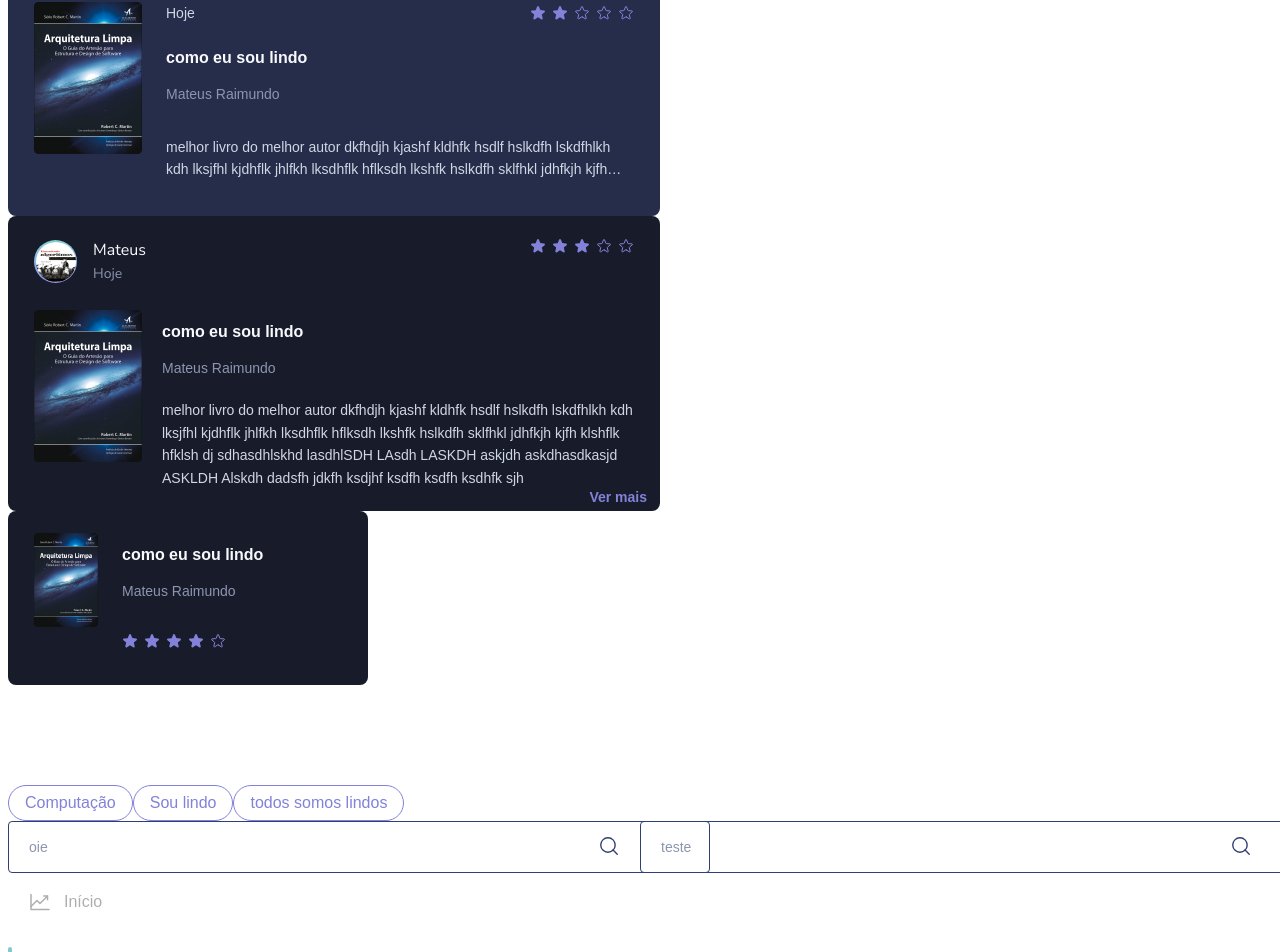
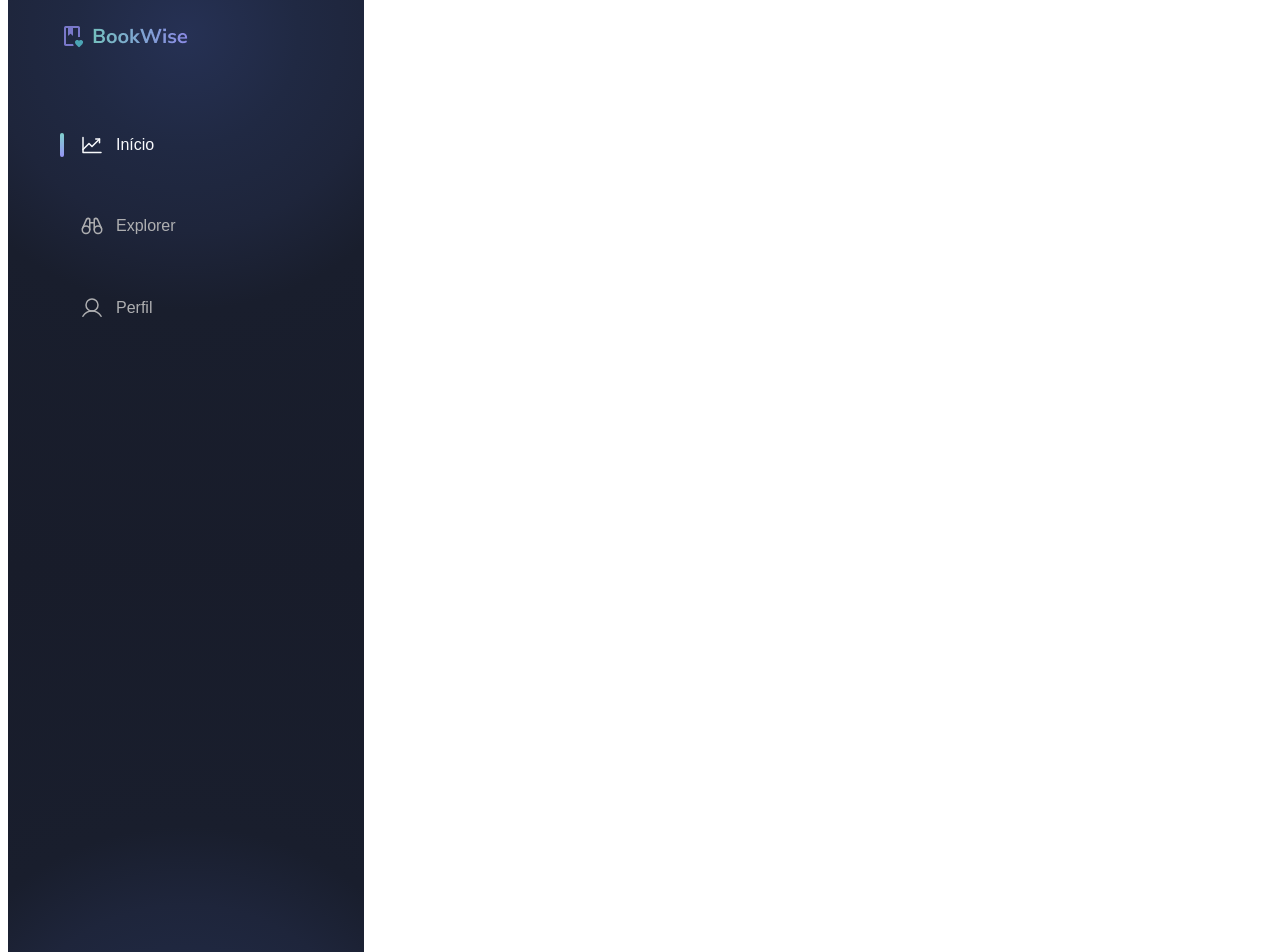
Before and after one commit to mateusrc-dev/bookwise, a Next.js app: page /home in a window 1280 px wide. Shown: the part 100-1052 px from the top of the page. Built offline with nearby package versions, Linux system fonts and the light colour scheme.

Commit message:
create component Menu

```diff
--- a/package.json
+++ b/package.json
@@ -19,9 +19,11 @@
     "phosphor-react": "^1.4.1",
     "react": "18.2.0",
     "react-dom": "18.2.0",
+    "react-show-more": "^2.0.0",
     "typescript": "5.0.4"
   },
   "devDependencies": {
+    "@types/react-show-more": "^2.0.3",
     "@types/react-show-more-text": "^1.4.2"
   }
 }
--- a/src/components/Card/index.tsx
+++ b/src/components/Card/index.tsx
@@ -15,6 +15,7 @@ import {
 import { Star } from "phosphor-react";
 import ImageTest from "../../assets/entendendo-algoritmos.png";
 import { useState } from "react";
+import ShowMore from "react-show-more";
 
 type Props = {
   src: StaticImageData;
@@ -171,11 +172,17 @@ export default function Card({
               <p style={{ marginBottom: "20px" }} className="author">
                 {author}
               </p>
-              {description.length > 200 ? (
-                <div style={{ display: "flex", flexDirection: "row", alignItems: "flex-end" }}>
+              {description.length > 262 ? (
+                <div
+                  style={{
+                    display: "flex",
+                    flexDirection: "row",
+                    alignItems: "flex-end",
+                  }}
+                >
                   <span className="description">{description}</span>
                   <ShowMoreText onClick={handleShowMoreText}>
-                    {showText ? "Ver mais" : "Ver menos"}
+                    {showText ? "ver mais" : "ver menos"}
                   </ShowMoreText>
                 </div>
               ) : (
--- /dev/null
+++ b/src/components/Menu/index.tsx
@@ -0,0 +1,67 @@
+import Image, { StaticImageData } from "next/image";
+import { ContainerNavigation, LinkLogout, MenuContainer } from "./styles";
+import Logo from "../../assets/Logo.png";
+import Navigation from "../Navigation";
+import { Binoculars, ChartLineUp, SignIn, User } from "phosphor-react";
+import imageDefault from "../../assets/rocketIcon.png";
+
+type Props = {
+  loggedInUser?: boolean;
+  avatarUser?: StaticImageData;
+  nameUser?: string;
+};
+
+export default function Menu({
+  loggedInUser = false,
+  nameUser = "insira o nome do usuário com a prop 'nameUser'",
+  avatarUser = imageDefault,
+}: Props) {
+  return (
+    <MenuContainer>
+      <Image src={Logo} alt="logo" width={128} height={32} />
+      <ContainerNavigation>
+        <Navigation title="Início" selected={true}>
+          <ChartLineUp size={24} color="#F8F9FC" />
+        </Navigation>
+        <Navigation title="Explorer">
+          <Binoculars size={24} color="#F8F9FC" />
+        </Navigation>
+        {loggedInUser && (
+          <Navigation title="Perfil">
+            <User size={24} color="#F8F9FC" />
+          </Navigation>
+        )}
+      </ContainerNavigation>
+      {loggedInUser ? (
+        <LinkLogout href="">
+          <div
+            style={{
+              display: "flex",
+              alignItems: "center",
+              justifyContent: "center",
+              width: "35px",
+              height: "35px",
+              backgroundImage: `linear-gradient(180deg, #7FD1CC 0%, #9694F5 100%)`,
+              borderRadius: "999999px"
+            }}
+          >
+            <Image
+              src={avatarUser}
+              alt="foto do usuário"
+              width={32}
+              height={32}
+              style={{ borderRadius: "9999px" }}
+            />
+          </div>
+          <p>{nameUser}</p>
+          <SignIn size={20} color="#F75A68" />
+        </LinkLogout>
+      ) : (
+        <LinkLogout href="">
+          <p>Fazer login</p>
+          <SignIn size={20} color="#50B2C0" />
+        </LinkLogout>
+      )}
+    </MenuContainer>
+  );
+}
--- /dev/null
+++ b/src/components/Menu/styles.ts
@@ -0,0 +1,40 @@
+import { styled } from "@/styles";
+import Link from "next/link";
+
+export const MenuContainer = styled("div", {
+  display: "flex",
+  flexDirection: "column",
+  alignItems: "flex-start",
+  padding: "2.5rem 3.25rem",
+  width: "15.75rem",
+  height: "61.75rem",
+  borderRadius: "0.75rem",
+  backgroundSize: "auto",
+  backgroundImage: `radial-gradient(circle, rgba(38,49,84,1) 0%, rgba(32,41,67,1) 20%, rgba(30,37,59,1) 35%, rgba(25,30,45,1) 49%, rgba(24,28,42,1) 100%)`,
+  backgroundRepeat: "repeat",
+  backgroundPositionY: "-480px",
+});
+
+export const LinkLogout = styled(Link, {
+  marginTop: "auto",
+  display: "flex",
+  alignItems: "center",
+  gap: "$3",
+  textDecoration: "none",
+  fontFamily: "$default",
+  fontWeight: "$bold",
+  fontSize: "$md",
+  lineHeight: "$base",
+  color: "$gray200",
+  "&:hover": {
+    filter: "brightness(0.7)",
+  },
+});
+
+export const ContainerNavigation = styled("div", {
+  marginTop: "4rem",
+  display: "flex",
+  alignItems: "flex-start",
+  flexDirection: "column",
+  gap: "1.5rem",
+});
--- a/src/components/Navigation/index.tsx
+++ b/src/components/Navigation/index.tsx
@@ -1,13 +1,15 @@
+import { ReactNode } from "react";
 import { Div, NavigationContainer } from "./styles";
-import { ChartLineUp } from "phosphor-react";
 
 type NavigationProps = {
   title: string;
   selected?: boolean;
+  children?: ReactNode;
 };
 
 export default function Navigation({
   title,
+  children,
   selected = false,
 }: NavigationProps) {
   return (
@@ -18,7 +20,7 @@ export default function Navigation({
       href=""
     >
       {selected === true && <Div />}
-      <ChartLineUp size={24} color="#F8F9FC" />
+      {children}
       <p>{title}</p>
     </NavigationContainer>
   );
--- a/src/pages/home.tsx
+++ b/src/pages/home.tsx
@@ -5,11 +5,14 @@ import Link from "@/components/Link";
 import Navigation from "@/components/Navigation";
 import Tag from "@/components/Tag";
 import ImageBookText from "../assets/arquitetura-limpa.png";
+import Menu from "@/components/Menu";
+import ImageTest from "../assets/codigo-limpo.png";
 
 export default function Home() {
   return (
     <>
       <h1>Home</h1>
+      <Menu avatarUser={ImageTest} nameUser="Mateus" loggedInUser={true} />
       <Card
         src={ImageBookText}
         assessment={2}
@@ -17,11 +20,11 @@ export default function Home() {
         description="melhor livro do melhor autor dkfhdjh kjashf kldhfk hsdlf hslkdfh lskdfhlkh kdh lksjfhl kjdhflk jhlfkh lksdhflk hflksdh lkshfk hslkdfh sklfhkl jdhfkjh kjfh klshflk hfklsh dj"
         nameBook="como eu sou lindo"
       />
-       <Card
+      <Card
         src={ImageBookText}
         assessment={3}
         author="Mateus Raimundo"
-        description="melhor livro do melhor autor dkfhdjh kjashf kldhfk hsdlf hslkdfh lskdfhlkh kdh lksjfhl kjdhflk jhlfkh lksdhflk hflksdh lkshfk hslkdfh sklfhkl jdhfkjh kjfh klshflk hfklsh dj sdhasdhlskhd lasdhlSDH LAsdh LASKDH askjdh askdhasdkasjd ASKLDH Alskdh dadsfh jdkfh ksdjhf ksdfh ksdfh ksdhfk sjh"
+        description="eu sou lindo vc é lindo nós somos lindos todo mundo é lindo, o planeta terra é lindo, o universo é lindo, a infinitude é linda, LINDO, eu sou lindo vc é lindo nós somos lindos todo mundo é lindo, o planeta terra é lindo, o universo é lindo, a infinitude é linda, LINDO, eu sou lindo vc é lindo nós somos lindos todo mundo é lindo, o planeta terra é lindo, o universo é lindo, a infinitude é linda, "
         nameBook="como eu sou lindo"
         cardWithUser={true}
         userName="Mateus"
```
Also changed, not shown: src/assets/Logo.png (added), 1 other file (tests, documents, lock files or other folders).
